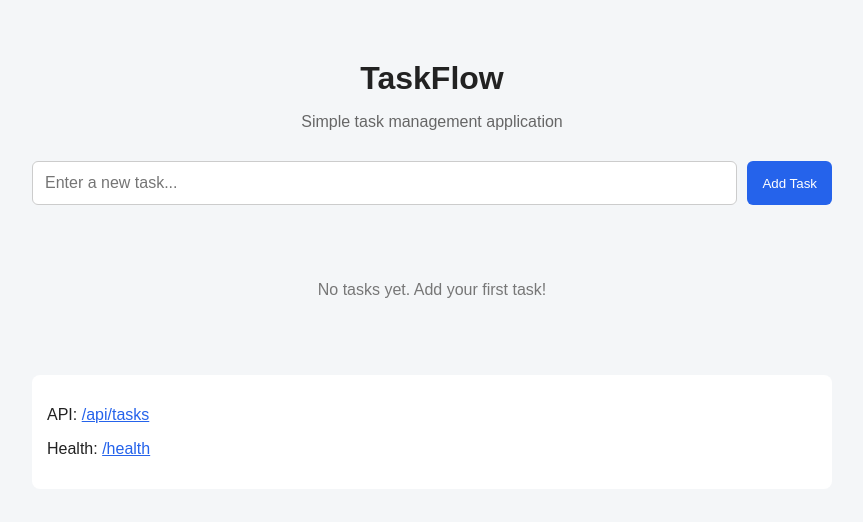
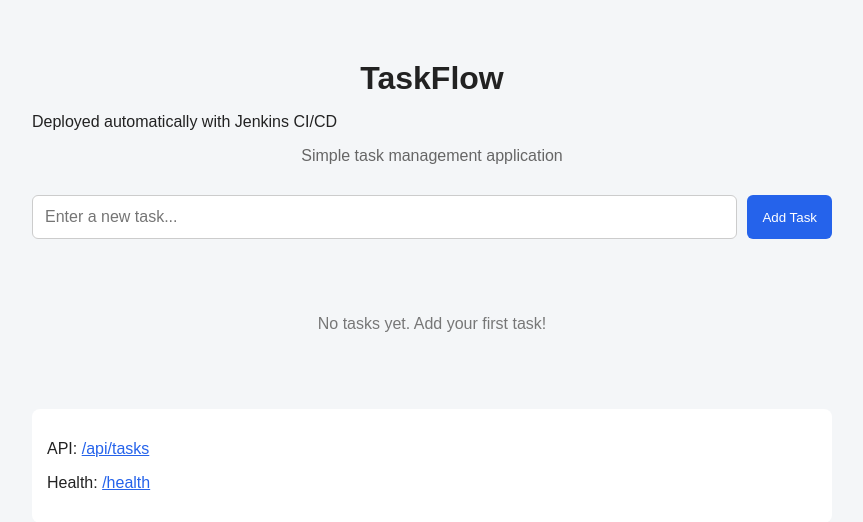
Before and after one commit to MageshwaranHub/taskflow-devops, a Flask app: page / in a window 1280 px wide. Shown: the top 522 px of the page, without its empty margins (208-1071 px from the left). Run offline with Flask 3, Linux system fonts and the light colour scheme; data that the repository does not hold is empty.

Commit message:
Test final automated deployment

```diff
--- a/app/templates/index.html
+++ b/app/templates/index.html
@@ -19,7 +19,7 @@
     <div class="container">
 
         <h1>TaskFlow</h1>
-
+        <p>Deployed automatically with Jenkins CI/CD</p>
         <p class="subtitle">
             Simple task management application
         </p>
```
